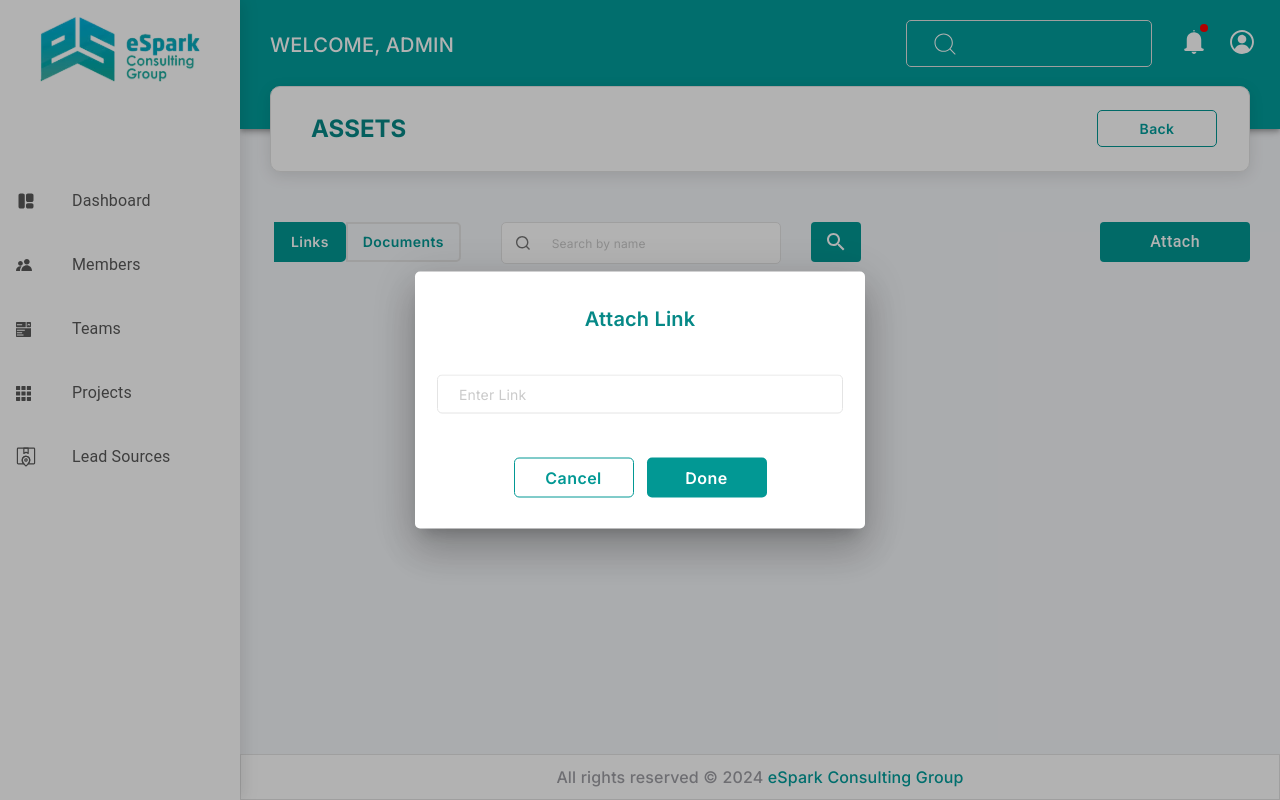
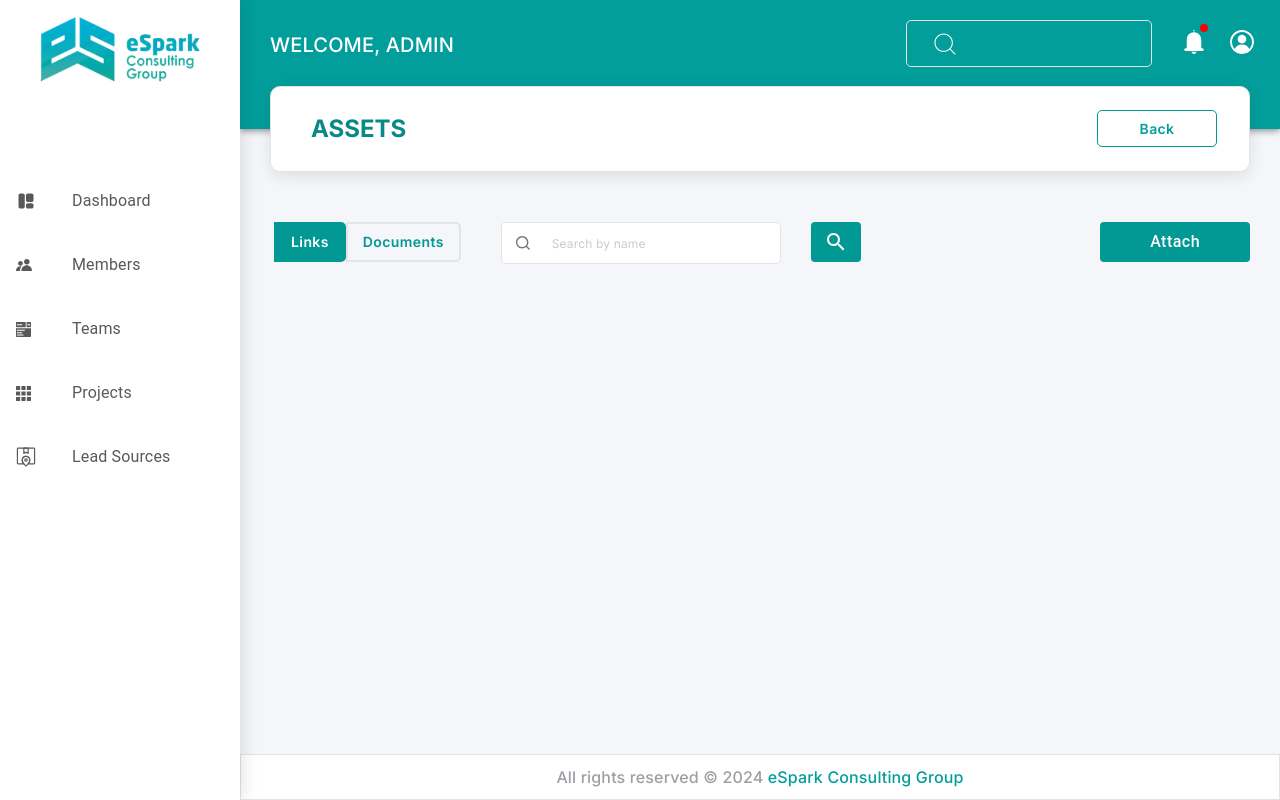
Before and after one commit to eSpark-Backup/internalcrm-fe, a React (Vite) app: page /assets in a window 1280 px wide. Built offline with nearby package versions, Linux system fonts and the light colour scheme.

Commit message:
update imports for project assets and members api call function

```diff
--- a/src/components/addMemberPopup/index.jsx
+++ b/src/components/addMemberPopup/index.jsx
@@ -20,8 +20,8 @@ import { SelectedTick } from "../svg/selectedTick";
 import { UserIcon } from "../svg/userIcon";
 import Spin from "../../assets/logos/spin.svg?react";
 
-import { addProjectMembers } from "../../api/projects/addProjectMember";
-import { deleteProjectMember } from "../../api/projects/deleteProjectMember";
+import { addProjectMembers } from "../../api/projects/projectMembers/addProjectMember";
+import { deleteProjectMember } from "../../api/projects/projectMembers/deleteProjectMember";
 
 const AddMembersPopup = ({ isOpen, onClose, addingMember, projectId }) => {
   const [showPopup, setShowPopup] = useState(false);
--- a/src/screens/assets/index.jsx
+++ b/src/screens/assets/index.jsx
@@ -22,9 +22,9 @@ import Copy from "../../assets/logos/copy.svg?react";
 import Download from "../../assets/logos/download.svg?react";
 import DeleteLight from "../../assets/logos/delete-light.svg?react";
 
-import { uploadProjectAsset } from "../../api/projects/uploadProjectAsset";
-import { deleteProjectAsset } from "../../api/projects/deleteProjectAsset";
-import { getAllProjectAssets } from "../../api/projects/getAllProjectAssets";
+import { uploadProjectAsset } from "../../api/projects/projectAssets/uploadProjectAsset";
+import { deleteProjectAsset } from "../../api/projects/projectAssets/deleteProjectAsset";
+import { getAllProjectAssets } from "../../api/projects/projectAssets/getAllProjectAssets";
 
 import { storeChildData } from "../../redux/reducers/headerSlice";
 
@@ -61,7 +61,7 @@ const Assets = () => {
   });
 
   const [activeButton, setActiveButton] = useState("Links");
-  const [attachModalOpen, setAttachModalOpen] = useState(true);
+  const [attachModalOpen, setAttachModalOpen] = useState(false);
   const [attachLink, setAttachLink] = useState("");
   const [addLink, setLink] = useState(false);
   const [documents] = useState([
--- a/src/screens/cards/index.jsx
+++ b/src/screens/cards/index.jsx
@@ -9,7 +9,7 @@ import { Button } from "@mui/material";
 import Tasks from "../../components/taskCards";
 import AddMembersPopup from "../../components/addMemberPopup";
 
-import { getAllProjectMembers } from "../../api/projects/getAllProjectMembers";
+import { getAllProjectMembers } from "../../api/projects/projectMembers/getAllProjectMembers";
 
 import { storeChildData } from "../../redux/reducers/headerSlice";
 
```
